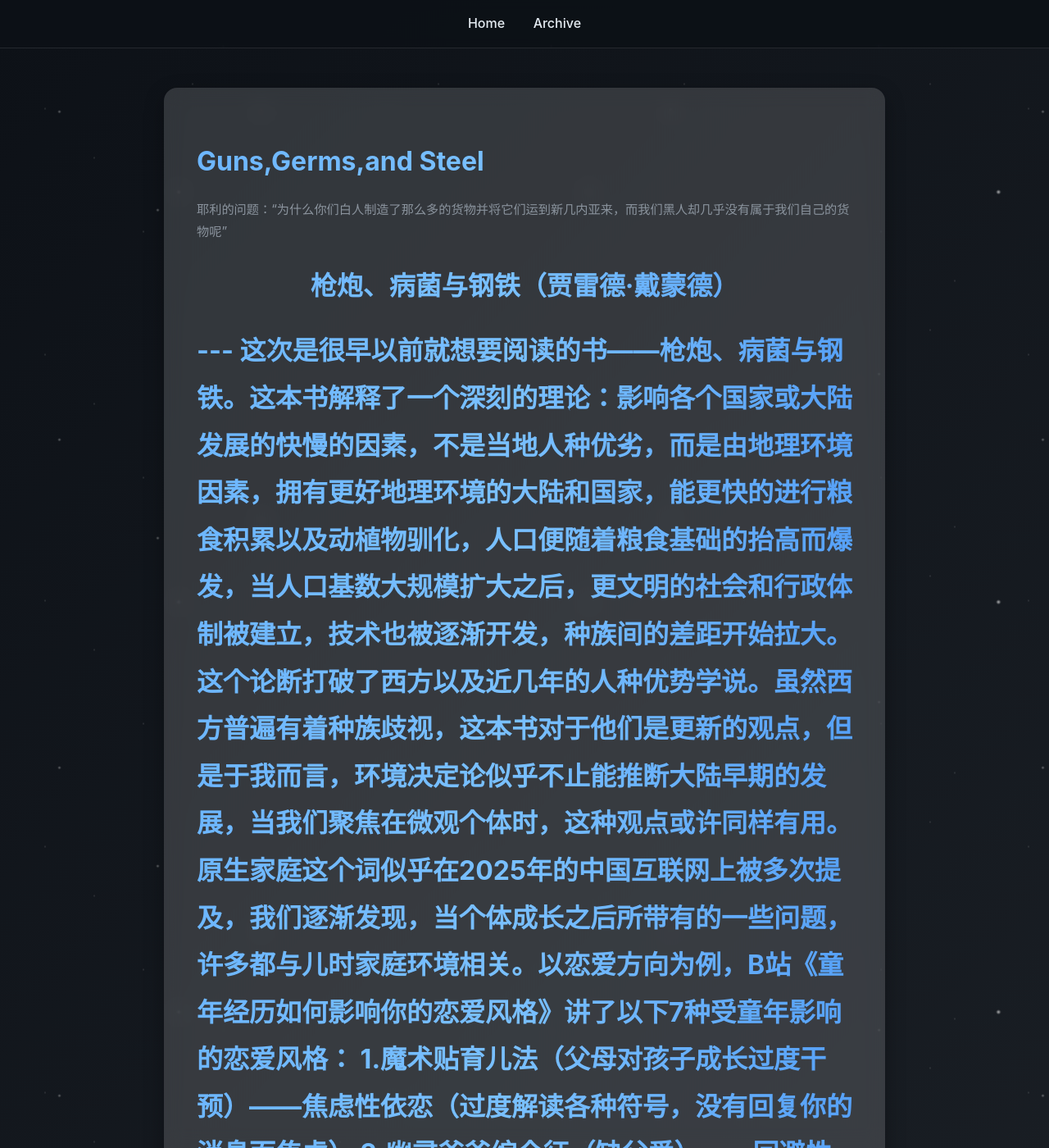
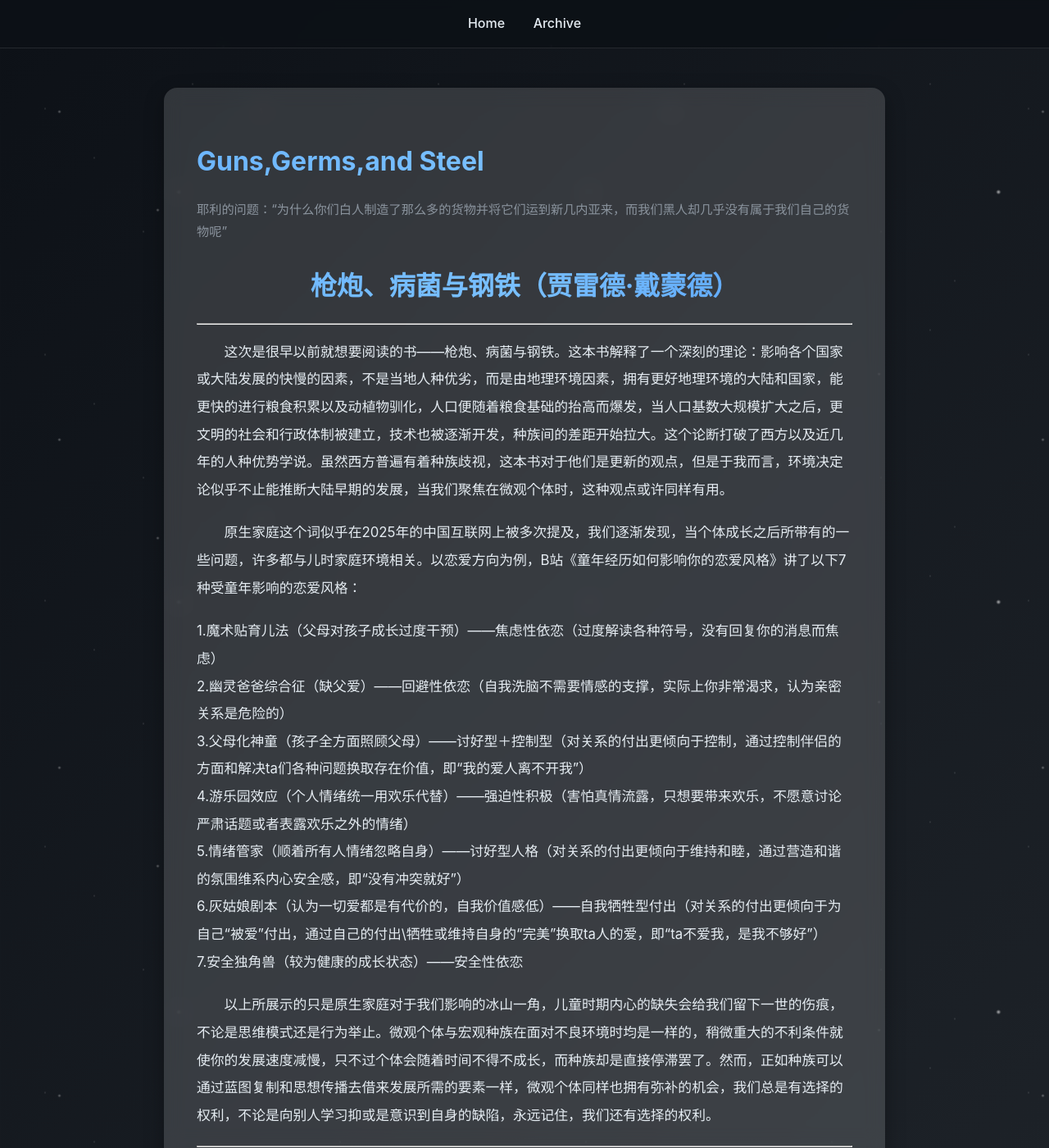
Before and after one commit to howimakeit/howimakeit.github.io, a Jekyll site: the page built from _posts/2025-10-21-Guns,Germs,and Steel.md, in a window 1280 px wide and 1400 px high. Shown: the whole window at 82% size. Built offline with Jekyll 4.4.1, drawn with Linux system fonts in a browser that asks for light colours; some of the changed text lies outside the part shown.

Commit message:
new change->line-height and guns

```diff
--- a/_posts/2025-10-21-Guns,Germs,and Steel.md
+++ b/_posts/2025-10-21-Guns,Germs,and Steel.md
@@ -6,50 +6,69 @@ categories: passage
 excerpt: "耶利的问题：“为什么你们白人制造了那么多的货物并将它们运到新几内亚来，而我们黑人却几乎没有属于我们自己的货物呢”"
 image: "/assets/images/Guns,Germs,and Steel.jpg"
 ---
-<h1 style='text-align:center;'>枪炮、病菌与钢铁（贾雷德·戴蒙德）<h1>
+
+<h1 style='text-align:center;'>枪炮、病菌与钢铁（贾雷德·戴蒙德）</h1>
+
 ---
 
 这次是很早以前就想要阅读的书——枪炮、病菌与钢铁。这本书解释了一个深刻的理论：影响各个国家或大陆发展的快慢的因素，不是当地人种优劣，而是由地理环境因素，拥有更好地理环境的大陆和国家，能更快的进行粮食积累以及动植物驯化，人口便随着粮食基础的抬高而爆发，当人口基数大规模扩大之后，更文明的社会和行政体制被建立，技术也被逐渐开发，种族间的差距开始拉大。这个论断打破了西方以及近几年的人种优势学说。虽然西方普遍有着种族歧视，这本书对于他们是更新的观点，但是于我而言，环境决定论似乎不止能推断大陆早期的发展，当我们聚焦在微观个体时，这种观点或许同样有用。
+
 原生家庭这个词似乎在2025年的中国互联网上被多次提及，我们逐渐发现，当个体成长之后所带有的一些问题，许多都与儿时家庭环境相关。以恋爱方向为例，B站《童年经历如何影响你的恋爱风格》讲了以下7种受童年影响的恋爱风格：
-1.魔术贴育儿法（父母对孩子成长过度干预）——焦虑性依恋（过度解读各种符号，没有回复你的消息而焦虑）
-2.幽灵爸爸综合征（缺父爱）——回避性依恋（自我洗脑不需要情感的支撑，实际上你非常渴求，认为亲密关系是危险的）
-3.父母化神童（孩子全方面照顾父母）——讨好型＋控制型（对关系的付出更倾向于控制，通过控制伴侣的方面和解决ta们各种问题换取存在价值，即“我的爱人离不开我”）
-4.游乐园效应（个人情绪统一用欢乐代替）——强迫性积极（害怕真情流露，只想要带来欢乐，不愿意讨论严肃话题或者表露欢乐之外的情绪）
-5.情绪管家（顺着所有人情绪忽略自身）——讨好型人格（对关系的付出更倾向于维持和睦，通过营造和谐的氛围维系内心安全感，即“没有冲突就好”）
-6.灰姑娘剧本（认为一切爱都是有代价的，自我价值感低）——自我牺牲型付出（对关系的付出更倾向于为自己“被爱”付出，通过自己的付出\牺牲或维持自身的“完美”换取ta人的爱，即“ta不爱我，是我不够好”）
-7.安全独角兽（较为健康的成长状态）——安全性依恋
+
+<span style="text-indent: 0; display: block;">1.魔术贴育儿法（父母对孩子成长过度干预）——焦虑性依恋（过度解读各种符号，没有回复你的消息而焦虑）</span>
+2.幽灵爸爸综合征（缺父爱）——回避性依恋（自我洗脑不需要情感的支撑，实际上你非常渴求，认为亲密关系是危险的） <br>
+3.父母化神童（孩子全方面照顾父母）——讨好型＋控制型（对关系的付出更倾向于控制，通过控制伴侣的方面和解决ta们各种问题换取存在价值，即“我的爱人离不开我”）<br>
+4.游乐园效应（个人情绪统一用欢乐代替）——强迫性积极（害怕真情流露，只想要带来欢乐，不愿意讨论严肃话题或者表露欢乐之外的情绪） <br>
+5.情绪管家（顺着所有人情绪忽略自身）——讨好型人格（对关系的付出更倾向于维持和睦，通过营造和谐的氛围维系内心安全感，即“没有冲突就好”）<br>
+6.灰姑娘剧本（认为一切爱都是有代价的，自我价值感低）——自我牺牲型付出（对关系的付出更倾向于为自己“被爱”付出，通过自己的付出\牺牲或维持自身的“完美”换取ta人的爱，即“ta不爱我，是我不够好”） <br>
+7.安全独角兽（较为健康的成长状态）——安全性依恋<br>
+
 以上所展示的只是原生家庭对于我们影响的冰山一角，儿童时期内心的缺失会给我们留下一世的伤痕，不论是思维模式还是行为举止。微观个体与宏观种族在面对不良环境时均是一样的，稍微重大的不利条件就使你的发展速度减慢，只不过个体会随着时间不得不成长，而种族却是直接停滞罢了。然而，正如种族可以通过蓝图复制和思想传播去借来发展所需的要素一样，微观个体同样也拥有弥补的机会，我们总是有选择的权利，不论是向别人学习抑或是意识到自身的缺陷，永远记住，我们还有选择的权利。
 
 ---
 
-<h2 style='text-align:center;'>章节复述<h2>
-<h3>第一章：从伊甸园到卡哈马卡<h3>
+<h2 style='text-align:center;'>章节复述</h2>
+
+<h3>第一章：从伊甸园到卡哈马卡</h3>
 这一章作者进行了非常学术的论证，有许多严谨甚至是追根溯源的论证，例如第一章中的人类演化时间线问题，以及第二章对于新西兰和周边各个岛屿的环境剖析，内容涵盖考古学，人类历史，世界史等，这些带有专业名词的分析论证，专业但也稍微枯燥了点。不过不可否认的是，早期人类的迁徙以及探索仍然是伟大的，在没有任何激励，面对巨大的外界迷茫之时，仍然有着探险队不断向外界探索。
-<h3>第二章：历史的自然实验<h3>
+
+<h3>第二章：历史的自然实验</h3>
 这章从同根同源的莫里奥里人与毛利人冲突开始讲起，初步回答了本作的基本观点：两个族群之间的发展很大程度上取决于自然环境，环境影响生产方式和生产水平，生产水平到了一定程度后会催生出专业的手工艺人和政治体制甚至是大型工程。波利尼西亚群岛之间，岛屿的气候差距，地质类型，海洋资源，面积，地形破碎程度和隔离程度等，都属于影响族群的自然环境。
-<h3>第三章：卡哈马卡的冲突<h3>
+
+<h3>第三章：卡哈马卡的冲突</h3>
 优越的地理环境给欧洲人带来了技术上的优势，以及美洲土著从未就见过的瘟疫疾病，以枪炮、钢铁武器和马匹为基础的军事技术；欧亚大陆的传染性疾病；欧洲的航海技术；欧洲国家集中统一的行政组织；文字。这使得皮萨罗仅仅带着100多人就能够俘虏阿塔瓦尔帕，打败印加帝国。
-<h3>第四章：农民的力量<h3>
+
+<h3>第四章：农民的力量</h3>
 农业的出现和发展带来的最直观体现既是为人类带来了更多可消耗的卡路里。更多的活动可以执行。农业发展以及之后路径非常相似：种植+驯化 —— 定居 —— 财富储存 —— 分化专职人员 —— 维持战争。这一发展最终演化到对外扩张战争，很对应渤海小吏讲解的孙子兵法，孙子兵法本质讲了2个东西：1、做任何事情都有成本，凡是行为就一定有成本，在行动之前一定要庙算，计算好成本。2、战争就要分辨好虚实，以实击虚，以虚避实，调动对方的动作。
-<h3>第五章：历史上的穷与富<h3>
+
+<h3>第五章：历史上的穷与富</h3>
 这一章还是比较严谨的推理与追寻，作者追寻粮食变迁，不同大陆的粮食从产粮核心区逐渐分散出去。
-<h3>第六章：种田还是不种田<h3>
+
+<h3>第六章：种田还是不种田</h3>
 看起来好像是个选择题，然而却不是，定居种植和狩猎采集之间并没有明确的界限，你所生活的地区早已决定了你的路径。产粮区的种族很快就接受了种植并且定居下来，因为种植的收益远大于狩猎采集，而这种转变也是需要时间积淀的，能够种植的植物必定受过驯化，而驯化的粮食品种选取甚至是优秀基因的筛选以及粮食生产制度的产生，都需要庞大的基数去撞出概率。环境稍微差点的地区，狩猎采集和粮食种植二者交替进行，随着时令变化，但是根其缘由还是因为没有驯化出大型牲畜或者能够提供足够蛋白质的食物。
-<h3>第七章：怎样识别杏仁<h3>
+
+<h3>第七章：怎样识别杏仁</h3>
 这一章讲的是植物的驯化，植物的驯化都是无意识的结果，人们按照喜好挑选而后促进传播。同时不同的分化路径也会带来不同的分化结果，植物体现出不同的食用价值和属性。
-<h3>第八章：问题在苹果还是在印第安人<h3>
+
+<h3>第八章：问题在苹果还是在印第安人</h3>
 这一章针对的是植物驯化问题，有些植物能够驯化，而更换了地方之后却不行，作者想要探讨是植物问题还是当地族群问题。归根结底，还是当地生态环境的问题，植物能否驯化取决于当地的整个野生植物组合是否有驯化的潜力，多样的性状，多样的种类和良好的生态才具有足够的驯化潜力。
-<h3>第九章：斑马、不幸婚姻和安娜卡列尼娜原则<h3>
+
+<h3>第九章：斑马、不幸婚姻和安娜卡列尼娜原则</h3>
 这一章作者从安娜卡列尼娜的名言说起，幸福的家庭都是相似的不幸的家庭各有各的不幸，这与动物的驯化类似，能够驯化的生物都拥有相似的特点，以马为例，马能够被驯服的一个重要原因就是马有组织结构，有领头的头马，当人类驯服马的过程中，人就取代了头马的位置。接着就是繁衍问题，能够按照人类意愿在栅栏内稳定繁衍。大多数生物都难以满足第二条件。
-<h3>第十章：辽阔的天空和偏斜的轴线<h3>
+
+<h3>第十章：辽阔的天空和偏斜的轴线</h3>
 这一章节讨论的是大陆轴线走向的影响，东西轴线的走向往往利于植物和动植物的传播，同一纬度上，温度和降雨等因素变化远小于经度上的变化，因此被驯化的动植物能够更好的传播而不受影响。
-<h3>第十一章：牲畜的致命礼物<h3>
+
+<h3>第十一章：牲畜的致命礼物</h3>
 随着农业的高度发展，人类定居种植，驯化动物协助农业。更高的人口密度加上动物携带的病毒开始发展，病菌随着欧洲人远征其它大陆所杀害的人数远大于战争带来的死亡，与此同时新大陆的牲畜饲养并不符合病菌大规模爆发的条件，没法有效反击。
-<h3>第十二章：蓝图和借用字母<h3>
+
+<h3>第十二章：蓝图和借用字母</h3>
 文字的产生是以充足的粮食储存为基础的，粮食的发展以及定居使得财富开始积累，多出的粮食可以用来喂养专门的人员，分配这些粮食就需要文字进行记录，由此文字开始产生并且只有抄写员以及酋长了解。文字的传播则复杂一些，他需要族群的扩散交流，同时另一方需要没有主体文字的产生，然后融入另一方。文字的设计也大有学问，作者提及到了文字的科学设计，然而本人愚笨，也不太感兴趣，因此没过多了解。
-<h3>第十三章：需要之母<h3>
+
+<h3>第十三章：需要之母</h3>
 这一章详细解释了为什么不同大陆技术以不同的速度演进。作者首先提出一个很有新意的观点，不是需求创造技术产生，往往是新技术产生后，民众以及后人找到了适合技术应用的地方，例如瓦特的蒸汽机是改进前人作品后用来给矿井抽水，并非最初就是应用到火车上。爱迪生的留声机也是同理，最开始他希望留声机更多服务于商业以及殡葬业。关于技术的演进，不仅需要本地产生技术，还要能够更好的接受外来技术。往往更容易接受外来技术并运用的种族总能在斗争中获胜。
-<h3>第十四章：从平等主义到盗贼统治<h3>
+
+<h3>第十四章：从平等主义到盗贼统治</h3>
 这一章来到了人文社科领域，与社会体制特点，社会形态演化路径的有关问题。
 关于群众支持层面，要怎样做才能获得群众的支持呢?从古至今的盗贼统治者混合使用了4种办法：
 1、盗贼统治者为了得到公众支持而使用的最后一个方法，是制造一种为盗贼统治辩护的意识形态或宗教。
--- a/assets/css/post-page.css
+++ b/assets/css/post-page.css
@@ -171,7 +171,7 @@ header nav ul li a:hover {
 p {
   text-indent: 2em;
   /* 首行缩进两个汉字宽度 */
-  line-height: 1.8;
+  line-height: 2;
   /* 行间距略大，看起来更舒服 */
 }
 
```
Also changed, not shown: _posts/2025-10-20-Hidden.Rules.md (+1 -0 lines).
